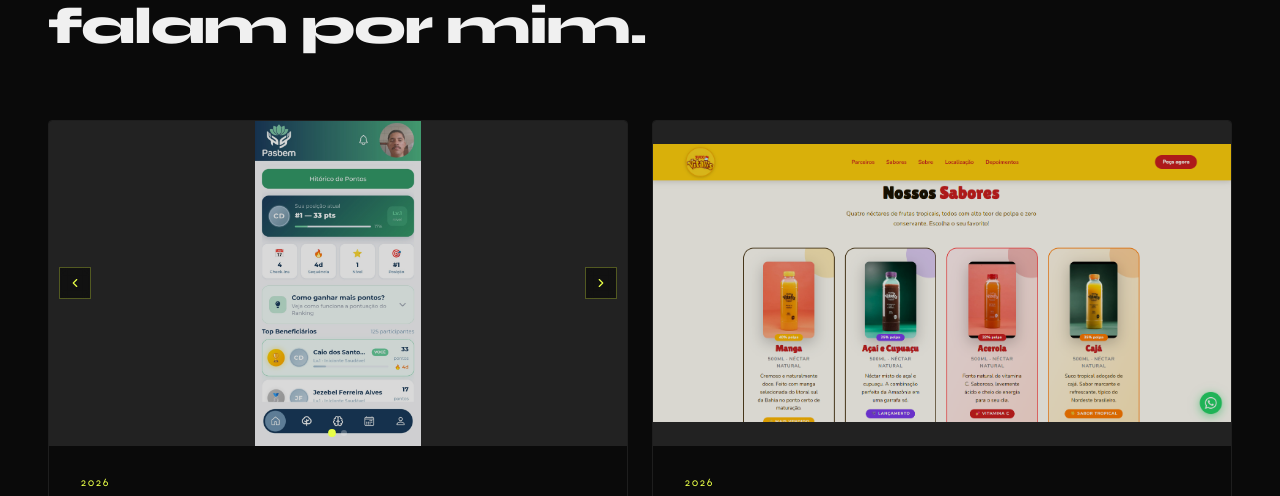
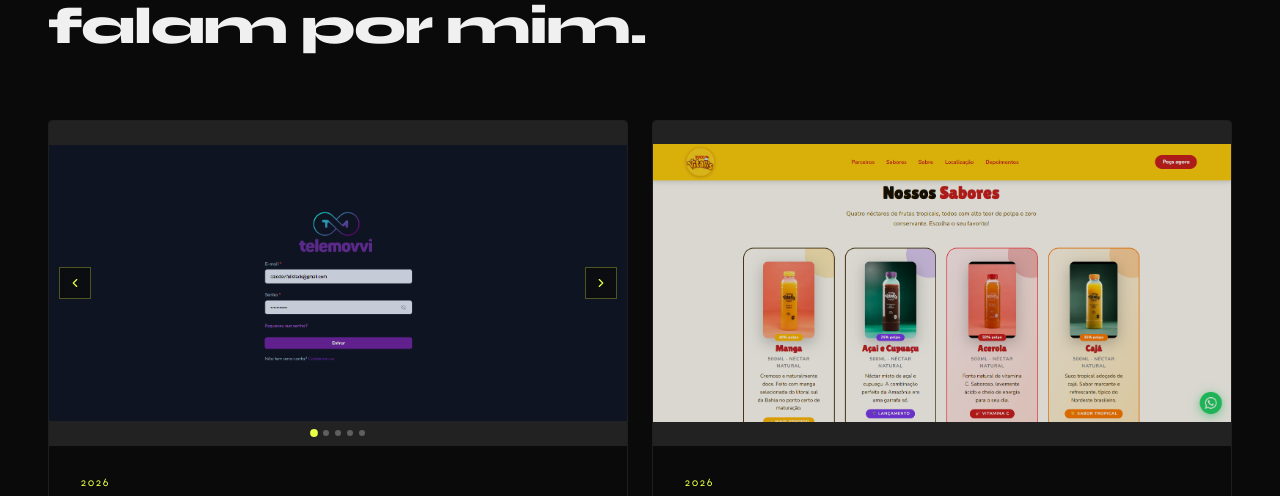
Before and after one commit to caio-santos-ios/portifolio, a Next.js app: page / in a window 1280 px wide. Shown: the part 1061-1557 px from the top of the page. Built offline with nearby package versions, Linux system fonts and the light colour scheme.

Commit message:
Replace project images in Projects component
Updated project images for SAAS Telemovvi.

```diff
--- a/src/components/Projects.tsx
+++ b/src/components/Projects.tsx
@@ -17,8 +17,11 @@ const PROJECTS: Project[] = [
     name: "SAAS Telemovvi",
     stack: "Next.js · TypeScript · Tailwind · .NET",
     imgs: [
-      "/projeto-2-1.jpg",
-      "/projeto-2-2.jpg",
+      "/projeto-3-1.png",
+      "/projeto-3-2.png",
+      "/projeto-3-3.png",
+      "/projeto-3-4.png",
+      "/projeto-3-5.png"
     ],
     href: "https://erpmais.online/",
   },
```
